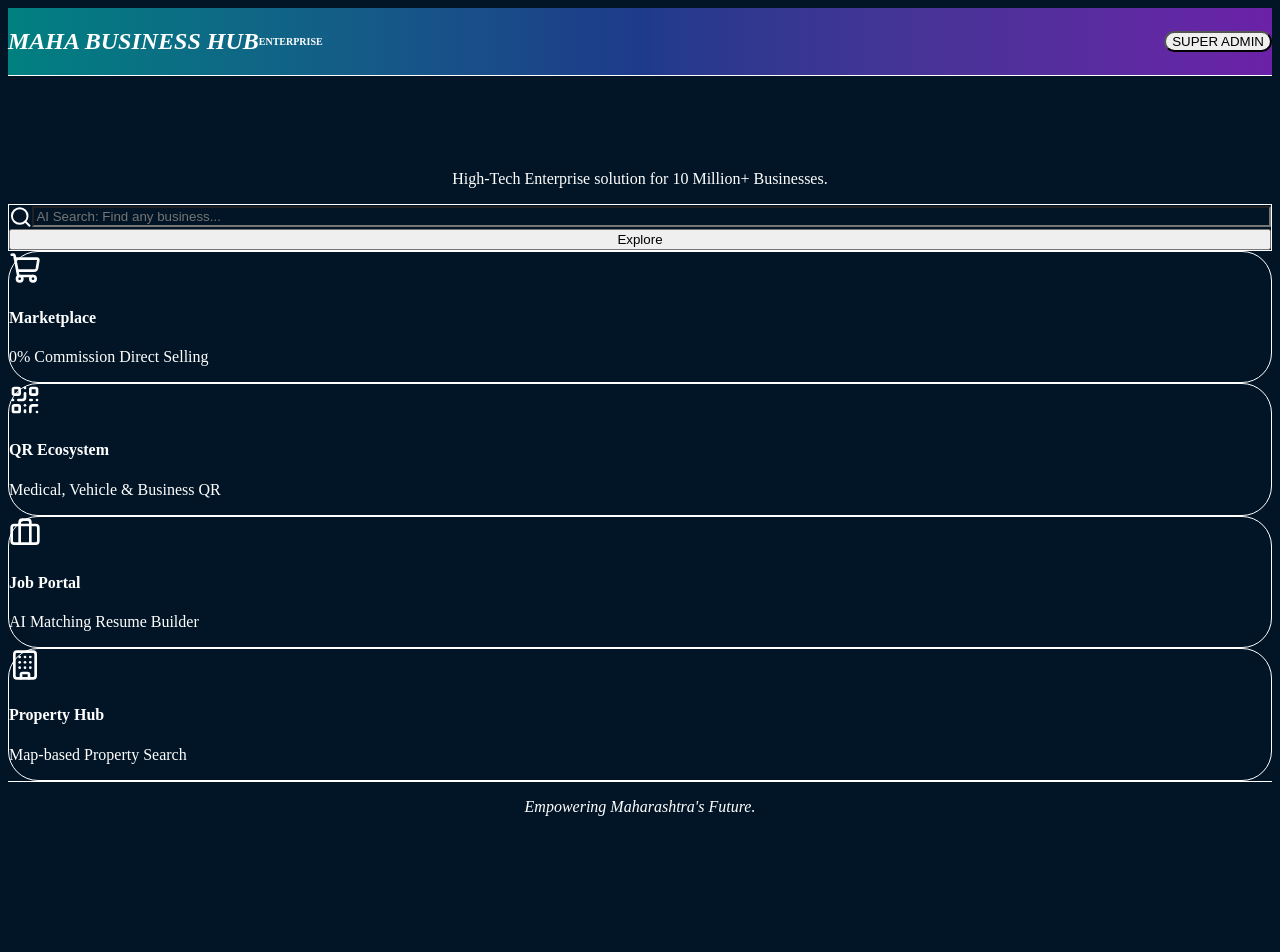
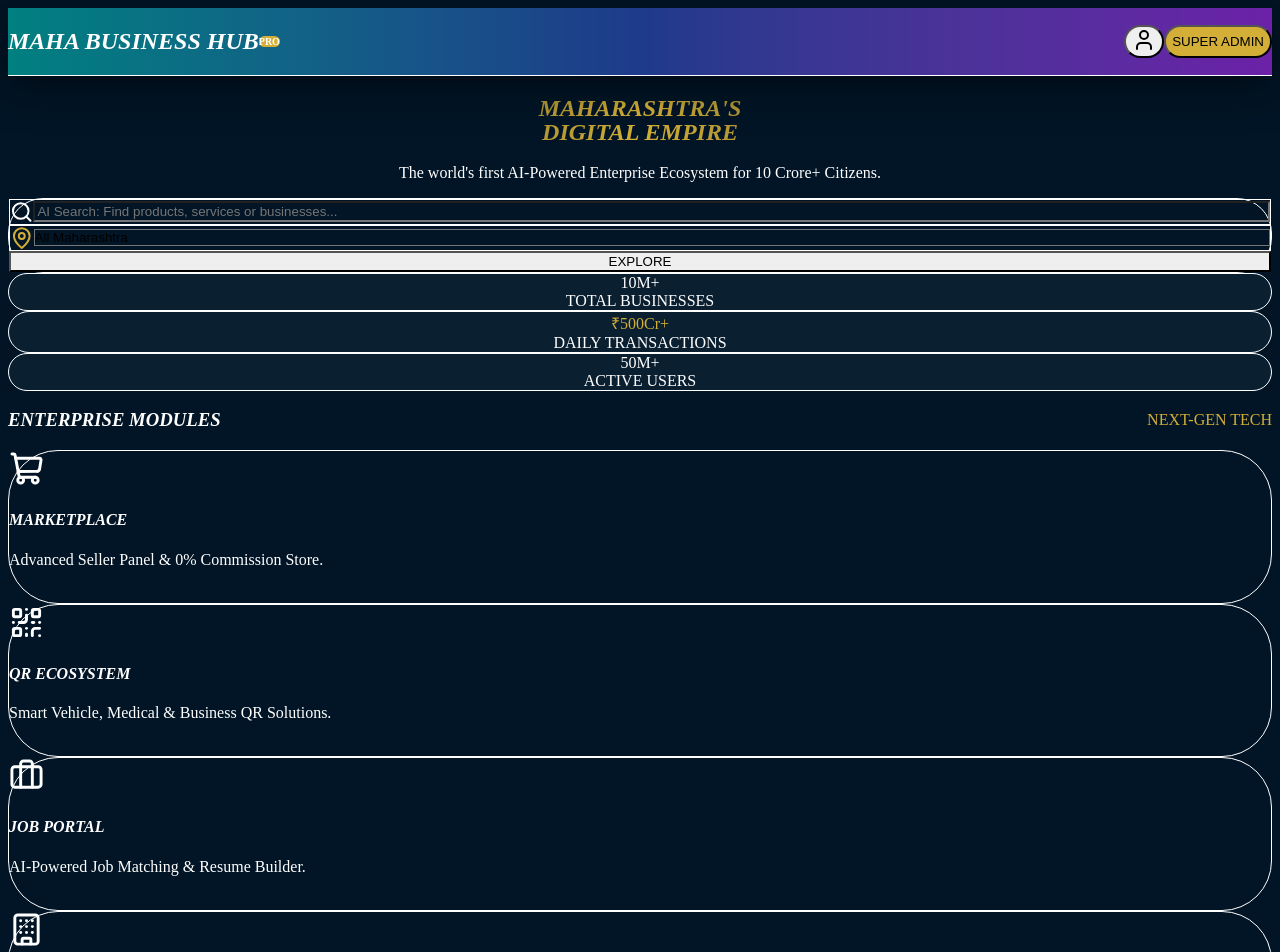
Before and after one commit to startup01012000-del/maha-business-hub, a Next.js app: page / in a window 1280 px wide. Shown: the top 952 px of the page. Before the commit the page ends 832 px from the top, so only its background shows below. Built offline with nearby package versions, Linux system fonts and the light colour scheme.

Commit message:
Update page.tsx

```diff
--- a/src/app/page.tsx
+++ b/src/app/page.tsx
@@ -1,81 +1,118 @@
 "use client";
 
-import React from 'react';
+import React, { useState } from 'react';
 import { motion } from 'framer-motion';
-import { Search, MapPin, Briefcase, Building, ShoppingCart, QrCode, ShieldCheck, ChevronRight } from 'lucide-react';
+import { Search, MapPin, ShoppingCart, QrCode, Briefcase, Building, ShieldCheck, ChevronRight, Menu, User } from 'lucide-react';
 
-export default function EnterpriseDashboard() {
-  const stats = [
-    { label: "Registered Businesses", value: "10M+", icon: <Building className="w-6 h-6 text-yellow-500" /> },
-    { label: "Active Users", value: "50M+", icon: <ShieldCheck className="w-6 h-6 text-teal-500" /> },
-    { label: "Categories", value: "Unlimited", icon: <ChevronRight className="w-6 h-6 text-purple-500" /> },
-  ];
+export default function MahaBusinessHub() {
+  const [activeTab, setActiveTab] = useState('Directory');
 
   return (
     <div className="min-h-screen bg-[#021526] text-white font-sans selection:bg-teal-500">
-      {/* Mor Pisara Navigation */}
-      <nav className="bg-gradient-to-r from-[#008080] via-[#1E3A8A] to-[#6B21A8] p-4 sticky top-0 z-50 shadow-2xl border-b border-white/10">
+      {/* Mor Pisara Gradient Nav */}
+      <nav className="bg-gradient-to-r from-[#008080] via-[#1E3A8A] to-[#6B21A8] p-4 sticky top-0 z-50 shadow-[0_10px_40px_rgba(0,0,0,0.5)] border-b border-white/10">
         <div className="max-w-7xl mx-auto flex justify-between items-center">
-          <motion.h1
-            initial={{ opacity: 0, x: -20 }}
-            animate={{ opacity: 1, x: 0 }}
-            className="text-2xl md:text-3xl font-black italic tracking-tighter text-white flex items-center gap-2"
-          >
-            MAHA BUSINESS HUB <span className="text-[10px] bg-yellow-500 text-black px-2 py-0.5 rounded-full not-italic">ENTERPRISE</span>
-          </motion.h1>
-          <div className="hidden md:flex space-x-8 font-semibold uppercase text-sm tracking-widest">
-            <a href="#" className="hover:text-yellow-400 transition">Marketplace</a>
-            <a href="#" className="hover:text-yellow-400 transition">QR Ecosystem</a>
-            <a href="#" className="hover:text-yellow-400 transition">Jobs</a>
-            <a href="#" className="hover:text-yellow-400 transition">Property</a>
+          <h1 className="text-2xl md:text-3xl font-black italic tracking-tighter flex items-center gap-2">
+            MAHA BUSINESS HUB <span className="text-[10px] bg-[#D4AF37] text-black px-2 py-0.5 rounded-full not-italic font-bold">PRO</span>
+          </h1>
+          <div className="hidden lg:flex space-x-8 font-bold uppercase text-xs tracking-[0.2em]">
+            <button onClick={() => setActiveTab('Marketplace')} className="hover:text-[#D4AF37] transition">Marketplace</button>
+            <button onClick={() => setActiveTab('QR')} className="hover:text-[#D4AF37] transition">QR System</button>
+            <button onClick={() => setActiveTab('Jobs')} className="hover:text-[#D4AF37] transition">Jobs</button>
+            <button onClick={() => setActiveTab('Property')} className="hover:text-[#D4AF37] transition">Property</button>
           </div>
-          <button className="bg-white text-blue-900 px-6 py-2 rounded-full font-bold shadow-xl hover:bg-yellow-500 transition-all">SUPER ADMIN</button>
+          <div className="flex gap-4">
+            <button className="bg-white/10 p-2 rounded-full hover:bg-white/20 transition"><User className="w-5 h-5" /></button>
+            <button className="bg-[#D4AF37] text-black px-6 py-2 rounded-full font-black text-sm shadow-xl hover:scale-105 transition-all uppercase">Super Admin</button>
+          </div>
         </div>
       </nav>
 
       {/* Hero Section */}
-      <header className="relative pt-20 pb-32 px-4 text-center">
-        <div className="max-w-5xl mx-auto relative z-10">
-          <motion.div initial={{ scale: 0.9, opacity: 0 }} animate={{ scale: 1, opacity: 1 }} transition={{ duration: 0.8 }}>
-            <h2 className="text-5xl md:text-7xl font-black mb-6 leading-tight bg-clip-text text-transparent bg-gradient-to-r from-teal-400 via-yellow-400 to-purple-500 uppercase">
-              Maharashtra's Largest <br/> Digital Ecosystem
-            </h2>
-            <p className="text-xl text-gray-400 mb-12 max-w-2xl mx-auto">
-              High-Tech Enterprise solution for 10 Million+ Businesses.
-            </p>
-          </motion.div>
+      <header className="relative pt-24 pb-40 px-4 text-center overflow-hidden">
+        <div className="absolute top-0 left-1/2 -translate-x-1/2 w-[1000px] h-[600px] bg-teal-500/10 blur-[120px] rounded-full pointer-events-none"></div>
+        <motion.div initial={{ opacity: 0, y: 20 }} animate={{ opacity: 1, y: 0 }} transition={{ duration: 0.8 }}>
+          <h2 className="text-6xl md:text-8xl font-black mb-8 leading-none bg-clip-text text-transparent bg-gradient-to-r from-teal-400 via-[#D4AF37] to-purple-500 uppercase italic">
+            Maharashtra's <br/> Digital Empire
+          </h2>
+          <p className="text-xl md:text-2xl text-gray-400 mb-12 max-w-3xl mx-auto font-light tracking-wide">
+            The world's first AI-Powered Enterprise Ecosystem for 10 Crore+ Citizens.
+          </p>
+        </motion.div>
 
-          {/* AI Search */}
-          <div className="max-w-4xl mx-auto bg-white/5 backdrop-blur-3xl p-3 rounded-3xl border border-white/20 shadow-2xl">
-            <div className="flex flex-col md:flex-row gap-2">
-              <div className="flex-1 flex items-center bg-white/10 rounded-2xl px-4">
-                <Search className="text-teal-400 w-6 h-6 mr-2" />
-                <input type="text" placeholder="AI Search: Find any business..." className="bg-transparent w-full p-4 outline-none text-white text-lg" />
-              </div>
-              <button className="bg-teal-600 hover:bg-teal-500 px-10 py-4 rounded-2xl font-black text-lg transition-all">Explore</button>
+        {/* AI Mega Search */}
+        <div className="max-w-5xl mx-auto bg-white/5 backdrop-blur-2xl p-4 rounded-[35px] border border-white/20 shadow-2xl">
+          <div className="flex flex-col md:flex-row gap-3">
+            <div className="flex-1 flex items-center bg-black/40 rounded-2xl px-5 border border-white/5">
+              <Search className="text-teal-400 w-6 h-6 mr-3" />
+              <input type="text" placeholder="AI Search: Find products, services or businesses..." className="bg-transparent w-full p-5 outline-none text-white text-lg placeholder:text-gray-600" />
             </div>
+            <div className="md:w-1/4 flex items-center bg-black/40 rounded-2xl px-5 border border-white/5">
+              <MapPin className="text-[#D4AF37] w-6 h-6 mr-3" />
+              <select className="bg-transparent w-full p-5 outline-none text-white appearance-none text-lg">
+                <option className="bg-black">All Maharashtra</option>
+                <option className="bg-black">Pune</option>
+                <option className="bg-black">Mumbai</option>
+              </select>
+            </div>
+            <button className="bg-gradient-to-r from-teal-600 to-blue-700 hover:from-teal-500 hover:to-blue-600 px-12 py-5 rounded-2xl font-black text-xl transition-all shadow-lg active:scale-95 uppercase">Explore</button>
           </div>
         </div>
       </header>
 
-      {/* Modules */}
-      <main className="max-w-7xl mx-auto py-20 px-4 grid grid-cols-1 md:grid-cols-2 lg:grid-cols-4 gap-8">
+      {/* Stats Grid */}
+      <section className="max-w-7xl mx-auto -mt-20 relative z-20 px-4 grid grid-cols-1 md:grid-cols-3 gap-8">
         {[
-          { title: "Marketplace", icon: <ShoppingCart />, desc: "0% Commission Direct Selling" },
-          { title: "QR Ecosystem", icon: <QrCode />, desc: "Medical, Vehicle & Business QR" },
-          { title: "Job Portal", icon: <Briefcase />, desc: "AI Matching Resume Builder" },
-          { title: "Property Hub", icon: <Building />, desc: "Map-based Property Search" }
-        ].map((mod, i) => (
-          <div key={i} className="p-8 rounded-[30px] bg-white/5 border border-white/10 hover:border-teal-500/50 transition-all cursor-pointer">
-            <div className="text-teal-400 mb-6">{React.cloneElement(mod.icon as React.ReactElement, { size: 32 })}</div>
-            <h4 className="text-xl font-bold mb-2">{mod.title}</h4>
-            <p className="text-gray-500 text-sm">{mod.desc}</p>
+          { label: "Total Businesses", val: "10M+", col: "text-teal-400" },
+          { label: "Daily Transactions", val: "₹500Cr+", col: "text-[#D4AF37]" },
+          { label: "Active Users", val: "50M+", col: "text-purple-400" }
+        ].map((s, i) => (
+          <div key={i} className="bg-[#0A1F30] p-10 rounded-[40px] border border-white/10 text-center shadow-2xl">
+            <div className={`text-5xl font-black mb-2 ${s.col}`}>{s.val}</div>
+            <div className="text-gray-500 font-bold uppercase tracking-widest text-xs">{s.label}</div>
           </div>
         ))}
+      </section>
+
+      {/* High-Tech Modules */}
+      <main className="max-w-7xl mx-auto py-32 px-4">
+        <div className="flex justify-between items-center mb-16">
+          <h3 className="text-4xl font-black uppercase italic tracking-tighter">Enterprise Modules</h3>
+          <div className="hidden md:block h-px flex-1 mx-10 bg-white/10"></div>
+          <span className="text-[#D4AF37] font-black uppercase text-sm tracking-widest">Next-Gen Tech</span>
+        </div>
+
+        <div className="grid grid-cols-1 md:grid-cols-2 lg:grid-cols-4 gap-8">
+          {[
+            { t: "Marketplace", i: <ShoppingCart />, d: "Advanced Seller Panel & 0% Commission Store." },
+            { t: "QR Ecosystem", i: <QrCode />, d: "Smart Vehicle, Medical & Business QR Solutions." },
+            { t: "Job Portal", i: <Briefcase />, d: "AI-Powered Job Matching & Resume Builder." },
+            { t: "Property Hub", i: <Building />, d: "Interactive Map-Based Real Estate Search." }
+          ].map((m, idx) => (
+            <motion.div key={idx} whileHover={{ y: -15 }} className="bg-gradient-to-br from-white/10 to-transparent p-10 rounded-[50px] border border-white/10 hover:border-teal-500/50 transition-all cursor-pointer group">
+              <div className="bg-teal-500/20 p-6 rounded-3xl w-fit mb-8 text-teal-400 group-hover:scale-110 transition-transform">
+                {React.cloneElement(m.i as React.ReactElement, { size: 35 })}
+              </div>
+              <h4 className="text-2xl font-black mb-4 group-hover:text-teal-400 transition italic uppercase">{m.t}</h4>
+              <p className="text-gray-400 font-medium leading-relaxed">{m.d}</p>
+              <div className="mt-8 flex items-center text-[#D4AF37] font-black text-sm gap-2 opacity-0 group-hover:opacity-100 transition-opacity">
+                OPEN MODULE <ChevronRight size={16} />
+              </div>
+            </motion.div>
+          ))}
+        </div>
       </main>
 
-      <footer className="bg-black py-10 text-center border-t border-white/5">
-        <p className="text-gray-600 italic">Empowering Maharashtra's Future.</p>
+      {/* Footer */}
+      <footer className="bg-black/80 backdrop-blur-xl py-20 px-4 border-t border-white/10 text-center">
+        <h2 className="text-4xl font-black mb-10 italic">MAHA BUSINESS HUB</h2>
+        <div className="flex flex-wrap justify-center gap-12 text-gray-500 font-black uppercase text-xs tracking-widest mb-12">
+          <a href="#" className="hover:text-white transition">About</a>
+          <a href="#" className="hover:text-white transition">Security</a>
+          <a href="#" className="hover:text-white transition">Privacy</a>
+          <a href="#" className="hover:text-white transition">Terms</a>
+        </div>
+        <p className="text-gray-700 font-bold italic">Building the Future of Maharashtra, Together.</p>
       </footer>
     </div>
   );
```
